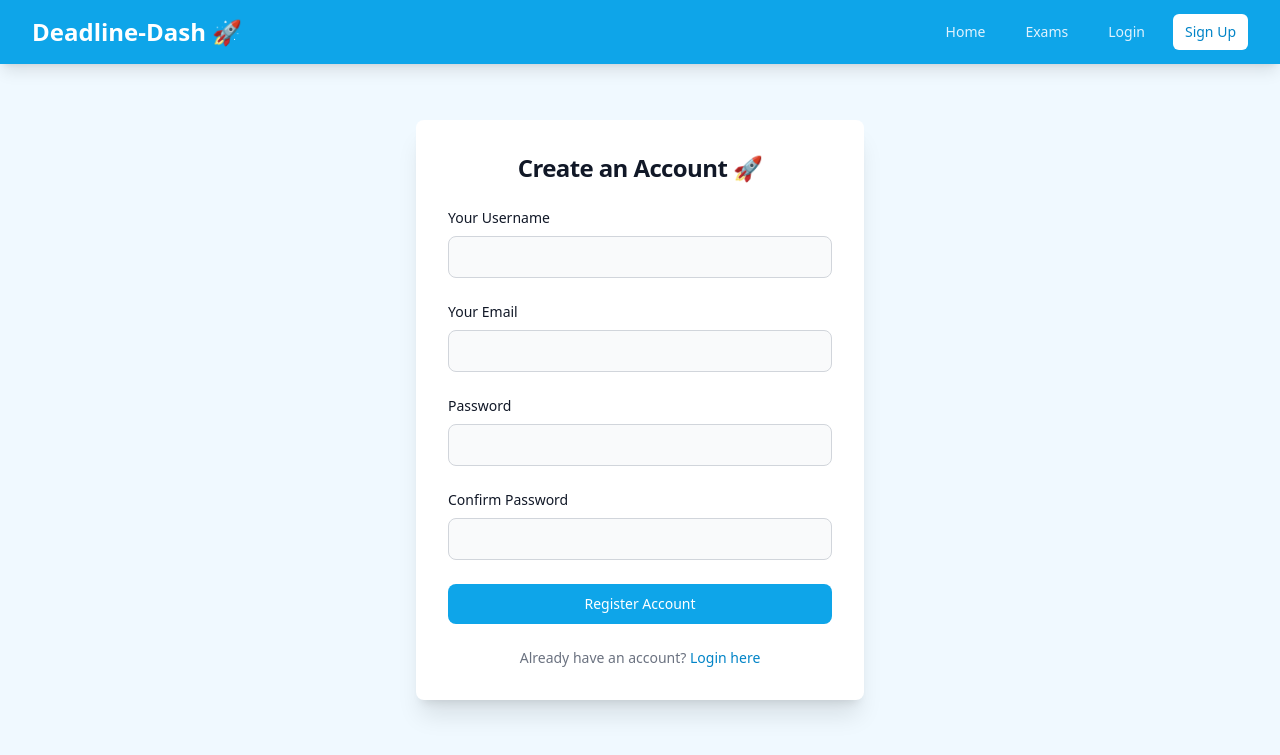
After one commit to Alwin42/Project_100, a Flask app: page /register in a window 1280 px wide. The commit adds this page. Shown: the top 755 px of the page. Run offline with Flask 3, Linux system fonts and the light colour scheme; some libraries are stand-ins or nearby versions.

Commit message:
login and register

```diff
--- a/Deadline-Dash/app.py
+++ b/Deadline-Dash/app.py
@@ -6,6 +6,14 @@ app = Flask(__name__)
 def home():
 
     return render_template('index.html')
+
+@app.route('/login')
+def login():
+    return render_template('login.html')
+
+@app.route('/register')
+def register():
+    return render_template('register.html')
 
 @app.route('/exams')
 def show_exams():
--- a/Deadline-Dash/templates/base.html
+++ b/Deadline-Dash/templates/base.html
@@ -21,8 +21,8 @@
                     <div class="ml-10 flex items-baseline space-x-4">
                         <a href="{{url_for('home')}}" class="text-sky-100 hover:bg-sky-600 hover:text-white px-3 py-2 rounded-md text-sm font-medium">Home</a>
                         <a href="#" class="text-sky-100 hover:bg-sky-600 hover:text-white px-3 py-2 rounded-md text-sm font-medium">Exams</a>
-                        <a href="#" class="text-sky-100 hover:bg-sky-600 hover:text-white px-3 py-2 rounded-md text-sm font-medium">Login</a>
-                        <a href="#" class="bg-white text-sky-600 hover:bg-sky-100 px-3 py-2 rounded-md text-sm font-medium">Sign Up</a>
+                        <a href="{{url_for('login')}}" class="text-sky-100 hover:bg-sky-600 hover:text-white px-3 py-2 rounded-md text-sm font-medium">Login</a>
+                        <a href="{{url_for('register')}}" class="bg-white text-sky-600 hover:bg-sky-100 px-3 py-2 rounded-md text-sm font-medium">Sign Up</a>
                     </div>
                 </div>
             </div>
--- /dev/null
+++ b/Deadline-Dash/templates/register.html
@@ -0,0 +1,47 @@
+{% extends "base.html" %}
+
+{% block title %}Register - Deadline-Dash{% endblock %}
+
+{% block content %}
+
+<div class="flex flex-col items-center justify-center px-6 py-8 mx-auto">
+    <div class="w-full bg-white rounded-lg shadow-xl md:mt-0 sm:max-w-md xl:p-0">
+        <div class="p-6 space-y-4 md:space-y-6 sm:p-8">
+            <h1 class="text-xl font-bold leading-tight tracking-tight text-center text-gray-900 md:text-2xl">
+                Create an Account 🚀
+            </h1>
+
+            <form class="space-y-4 md:space-y-6" action="#" method="POST">
+                <div>
+                    <label for="username" class="block mb-2 text-sm font-medium text-gray-900">Your Username</label>
+                    <input type="text" name="username" id="username" class="bg-gray-50 border border-gray-300 text-gray-900 sm:text-sm rounded-lg focus:ring-sky-600 focus:border-sky-600 block w-full p-2.5" required>
+                </div>
+
+                <div>
+                    <label for="email" class="block mb-2 text-sm font-medium text-gray-900">Your Email</label>
+                    <input type="email" name="email" id="email" class="bg-gray-50 border border-gray-300 text-gray-900 sm:text-sm rounded-lg focus:ring-sky-600 focus:border-sky-600 block w-full p-2.5"  required>
+                </div>
+
+                <div>
+                    <label for="password" class="block mb-2 text-sm font-medium text-gray-900">Password</label>
+                    <input type="password" name="password" id="password"  class="bg-gray-50 border border-gray-300 text-gray-900 sm:text-sm rounded-lg focus:ring-sky-600 focus:border-sky-600 block w-full p-2.5" required>
+                </div>
+
+                <div>
+                    <label for="confirm_password" class="block mb-2 text-sm font-medium text-gray-900">Confirm Password</label>
+                    <input type="password" name="confirm_password" id="confirm_password"  class="bg-gray-50 border border-gray-300 text-gray-900 sm:text-sm rounded-lg focus:ring-sky-600 focus:border-sky-600 block w-full p-2.5" required>
+                </div>
+
+                <button type="submit" class="w-full text-white bg-sky-500 hover:bg-sky-600 focus:ring-4 focus:outline-none focus:ring-sky-300 font-medium rounded-lg text-sm px-5 py-2.5 text-center transition-colors duration-300">
+                    Register Account
+                </button>
+
+                <p class="text-sm font-light text-center text-gray-500">
+                    Already have an account? <a href="{{ url_for('login') }}" class="font-medium text-sky-600 hover:underline">Login here</a>
+                </p>
+            </form>
+        </div>
+    </div>
+</div>
+
+{% endblock %}
```
Also changed, not shown: Deadline-Dash/templates/login.html (added, +37 -0 lines).
